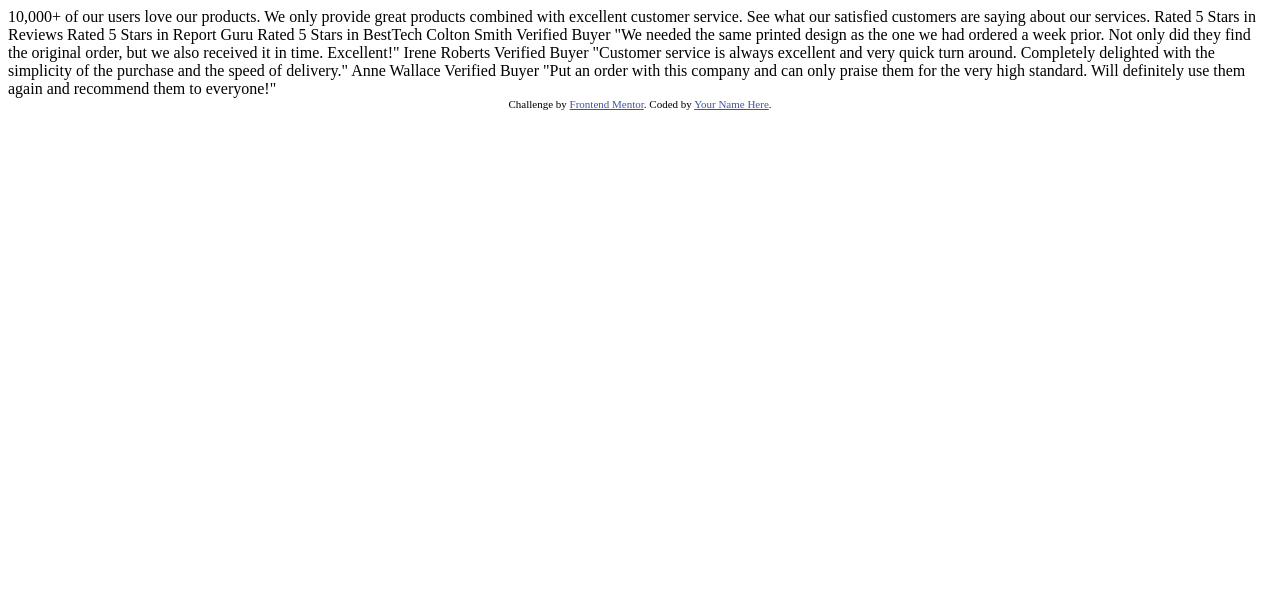
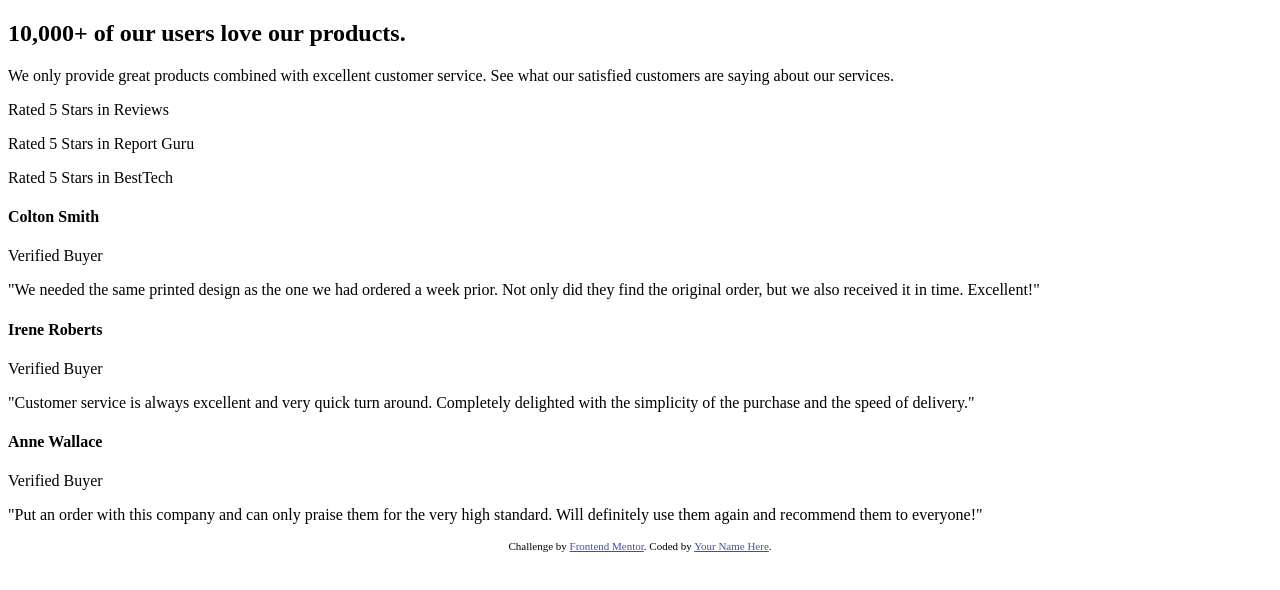
Before and after one commit to AndresUg98/Social-proof-section, a plain HTML site: page index.html in a window 1280 px wide. Drawn offline with Linux system fonts and the light colour scheme.

Commit message:
Doing the structure of the html

```diff
--- a/index.html
+++ b/index.html
@@ -26,30 +26,58 @@
     </style>
   </head>
   <body>
-    10,000+ of our users love our products.
+    <section>
+      <h1>10,000+ of our users love our products.</h1>
 
-    We only provide great products combined with excellent customer service.
-    See what our satisfied customers are saying about our services.
+      <p>We only provide great products combined with excellent customer service.
+        See what our satisfied customers are saying about our services.</p>
+    </section>
 
-    Rated 5 Stars in Reviews
-    Rated 5 Stars in Report Guru
-    Rated 5 Stars in BestTech
+    <section>
+      <div>
+        <p>Rated 5 Stars in Reviews</p>
+      </div>
 
-    Colton Smith
-    Verified Buyer
-    "We needed the same printed design as the one we had ordered a week prior.
-    Not only did they find the original order, but we also received it in time.
-    Excellent!"
+      <div>
+         <p>Rated 5 Stars in Report Guru</p>
+      </div>
 
-    Irene Roberts
-    Verified Buyer
-    "Customer service is always excellent and very quick turn around. Completely
-    delighted with the simplicity of the purchase and the speed of delivery."
+      <div>
+        <p>Rated 5 Stars in BestTech</p>
+      </div>
 
-    Anne Wallace
-    Verified Buyer
-    "Put an order with this company and can only praise them for the very high
-    standard. Will definitely use them again and recommend them to everyone!"
+    </section>
+
+    <section>
+
+      <div>
+        <h4>Colton Smith </h4>
+        <p>Verified Buyer</p>
+        <p>"We needed the same printed design as the one we had ordered a week prior.
+          Not only did they find the original order, but we also received it in time.
+          Excellent!"</p>
+      </div>
+
+      <div>
+       <h4>Irene Roberts</h4>
+       <p>Verified Buyer</p>
+       <p>"Customer service is always excellent and very quick turn around. Completely
+        delighted with the simplicity of the purchase and the speed of delivery."</p>
+      </div>
+
+      <div>
+       <h4>Anne Wallace</h4>
+       <p>Verified Buyer</p>
+       <p>"Put an order with this company and can only praise them for the very high
+        standard. Will definitely use them again and recommend them to everyone!"</p>
+      </div>
+
+
+
+
+
+    </section>
+
 
     <div class="attribution">
       Challenge by
```
